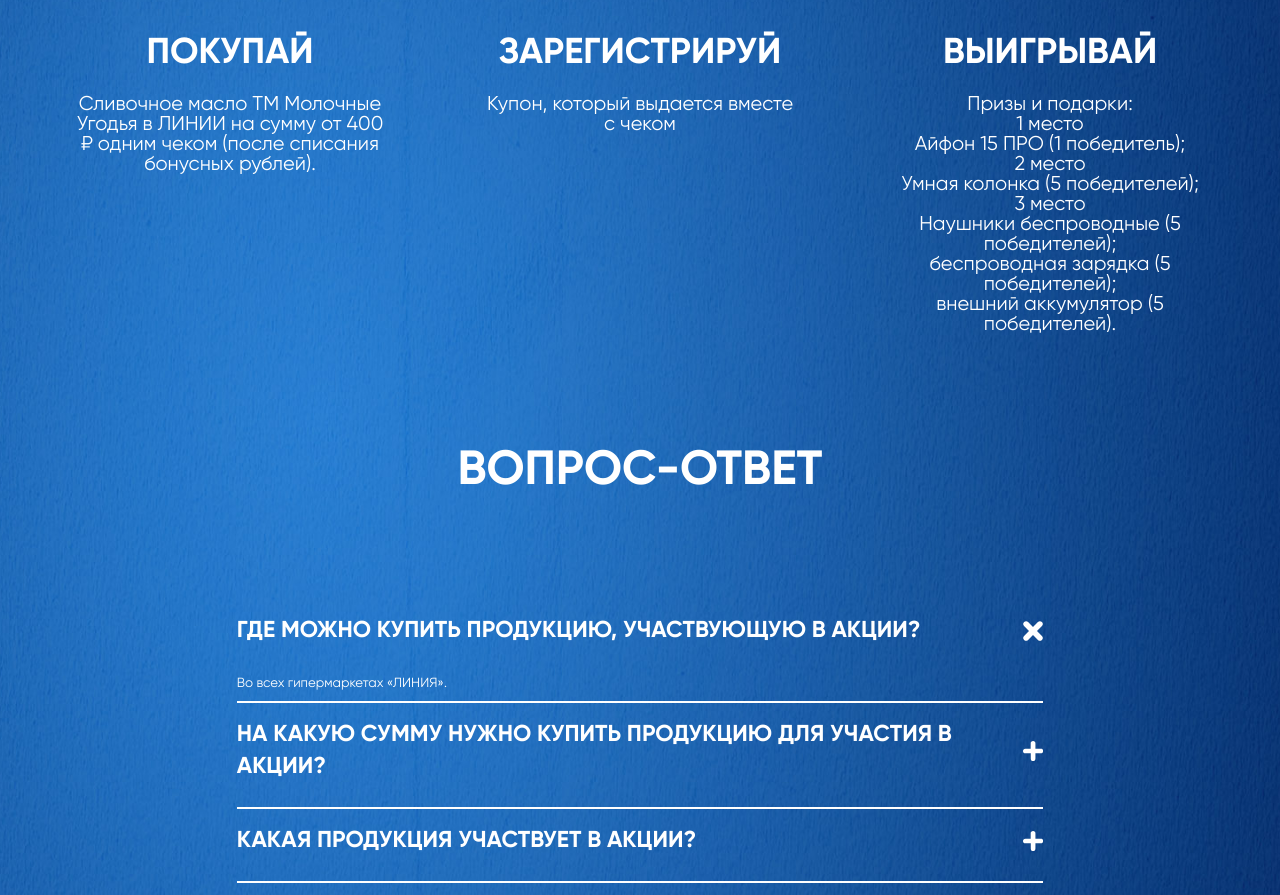
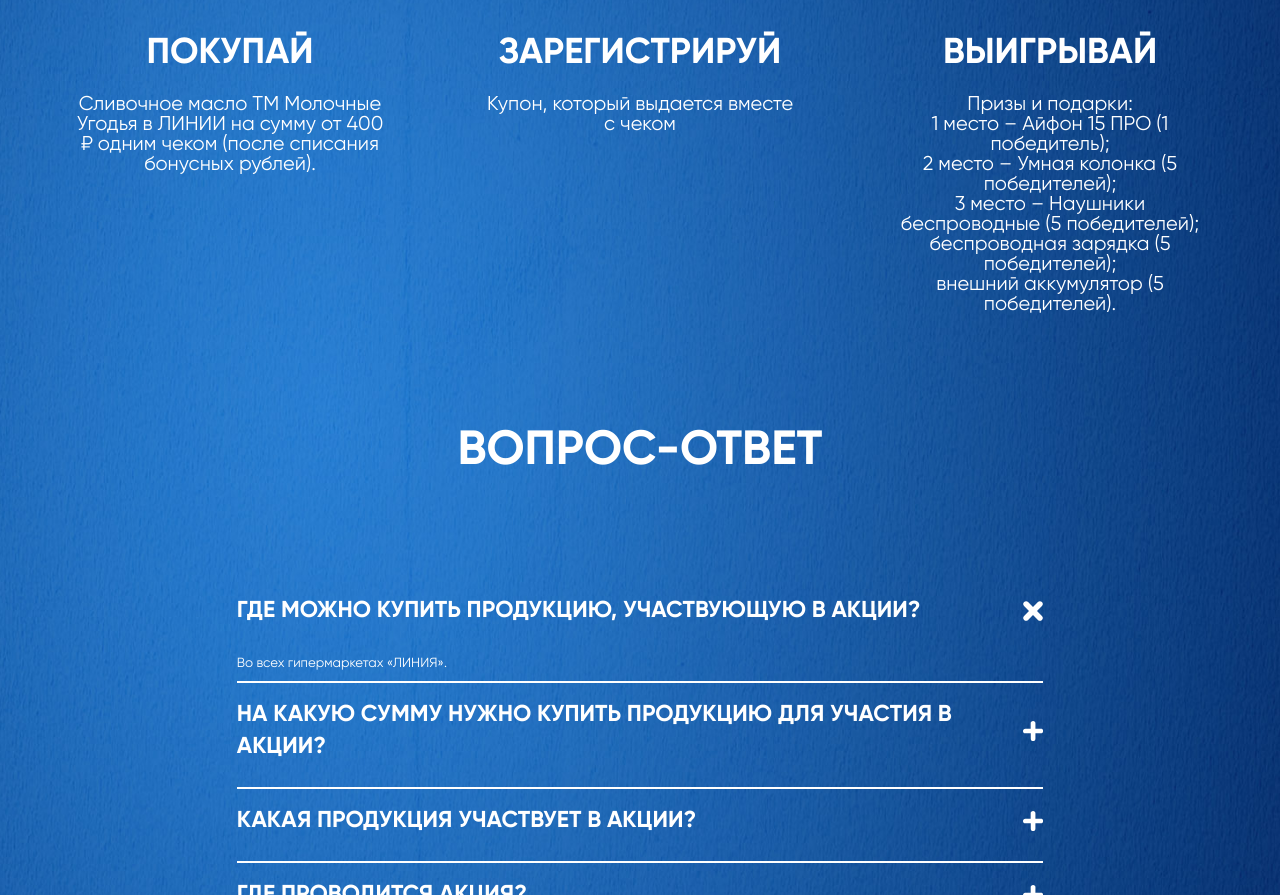
Before and after one commit to iantonru/iantonru.github.io, a plain HTML site: page loveproduct/index.html in a window 1280 px wide. Shown: the part 1076-1971 px from the top of the page. Drawn offline with Linux system fonts and the light colour scheme; files that its build step writes are made by us from their sources.

Commit message:
Add files via upload

```diff
--- a/loveproduct/index.html
+++ b/loveproduct/index.html
@@ -89,9 +89,9 @@
           <p class="step-title">ВЫИГРЫВАЙ</p>
           <p class="step-desc">
             Призы и подарки:<br>
-            <b>1 место</b> <br>Айфон 15 ПРО (1 победитель);<br>
-            <b>2 место</b> <br>Умная колонка (5 победителей);<br>
-            <b>3 место</b> <br>Наушники беспроводные (5 победителей); <br>беспроводная зарядка (5 победителей); <br>внешний аккумулятор (5 победителей).
+            1 место – Айфон 15 ПРО (1 победитель);<br>
+            2 место – Умная колонка (5 победителей);<br>
+            3 место – Наушники беспроводные (5 победителей); <br>беспроводная зарядка (5 победителей); <br>внешний аккумулятор (5 победителей).
           </p>
         </div>
       </div>
```
